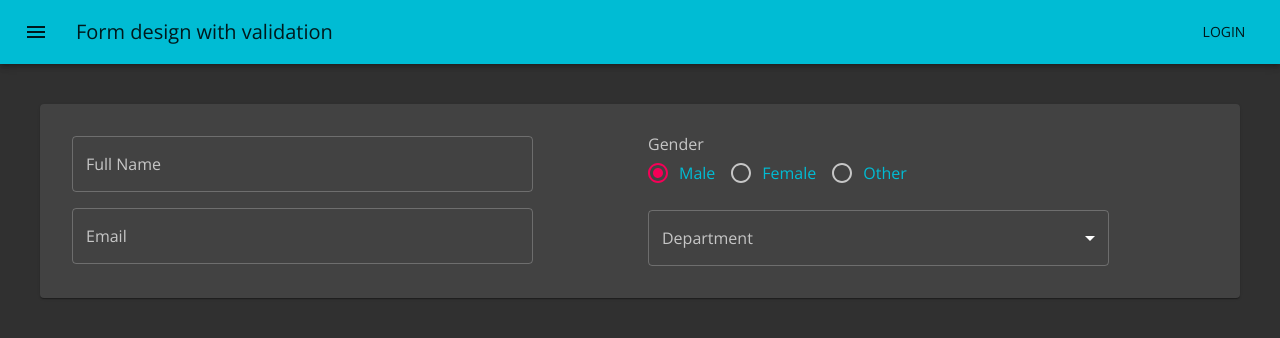
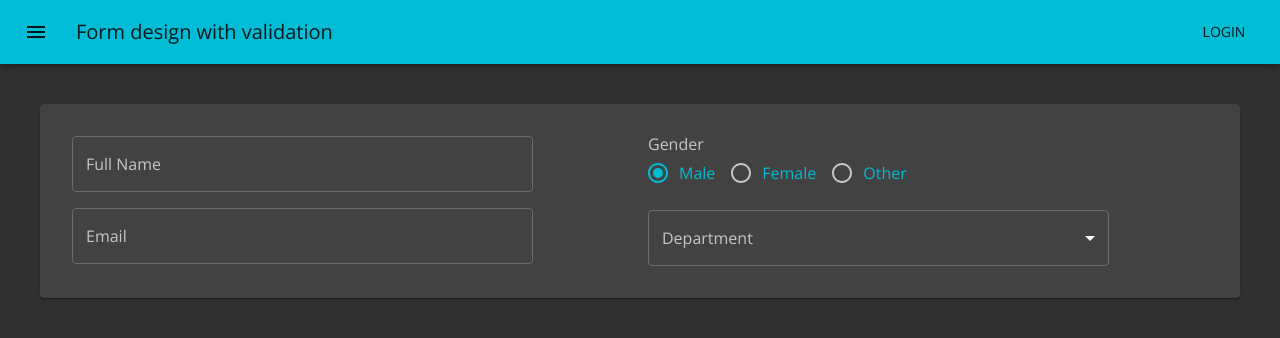
Before and after one commit to carloswimmer/material-controlled-form, a React (Create React App) app: page / in a window 1280 px wide. Shown: the top 338 px of the page. Built offline with nearby package versions, Linux system fonts and the light colour scheme.

Commit message:
Implement Radio Group

```diff
--- a/src/components/controls/Radio.jsx
+++ b/src/components/controls/Radio.jsx
@@ -24,7 +24,7 @@ const Radio = (props) => {
           <FormControlLabel
             key={item.id}
             value={item.id}
-            control={<MuiRadio />}
+            control={<MuiRadio color="primary" />}
             label={item.title}
           />
         ))}
```
Also changed, not shown: jsconfig.json (added, +7 -0 lines).
